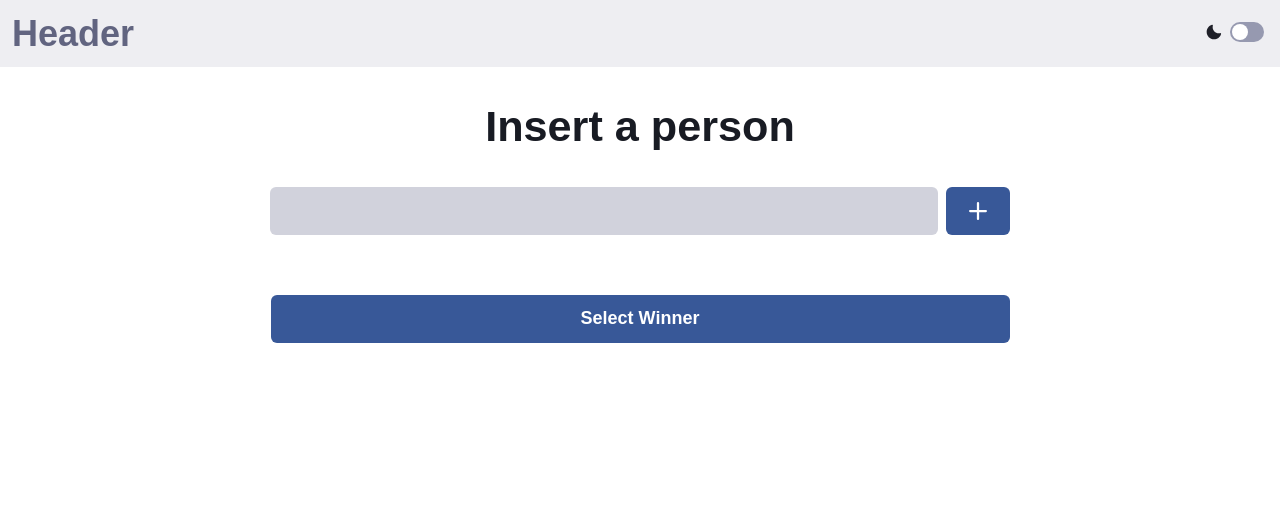
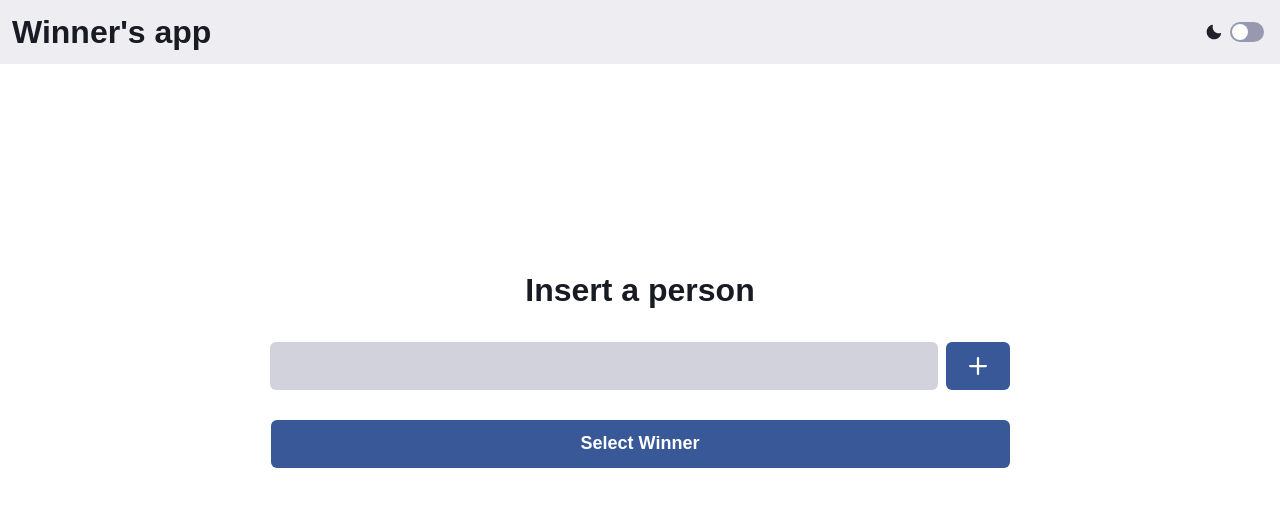
Before and after one commit to diebraga/Winner-s_app, a React (Vite) app: page / in a window 1280 px wide. Shown: the top 506 px of the page. Built offline with nearby package versions, Linux system fonts and the light colour scheme.

Commit message:
added person func

```diff
--- a/src/App.tsx
+++ b/src/App.tsx
@@ -5,6 +5,7 @@ import { ChangeEvent, FormEvent, useState } from 'react'
 import { Header } from './components/Header'
 import { InsertForm } from './components/InsertForm'
 import { PersonListItem } from './components/PersonListItem'
+import { useLocalStorage } from './utils/useLocalStorage'
 
 interface PersonList {
   id: number
@@ -13,7 +14,10 @@ interface PersonList {
 
 function App() {
   const [name, setName] = useState<string>('')
-  const [personList, setPersonList] = useState<PersonList[]>([])
+  const [personList, setPersonList] = useLocalStorage<PersonList[]>('people:winner:choice', [])
+  const [winnerIndex, setWinnerIndex] = useState<number | undefined>(undefined)
+  const [isLoading, setIsLoading] = useState<boolean>(false)
+  const [isChoosen, setIsChoosen] = useState<boolean>(false)
 
   const toast = useToast()
 
@@ -49,6 +53,14 @@ function App() {
     })
   }
 
+  function getRandomNumberBetween(min: number, max: number) {
+    return Math.floor(Math.random() * (max - min + 1) + min);
+  }
+
+  function defineIsWinner(index: number) {
+    return winnerIndex === index
+  }
+
   return (
     <Box>
       <Header />
@@ -56,6 +68,7 @@ function App() {
         alignItems={'center'}
         justify='center'
         flexDir={'column'}
+        minH='80vh'
       >
         <InsertForm
           onChange={handleGetPersonsName}
@@ -63,20 +76,21 @@ function App() {
           onSubmit={handleAddNewPerson}
         />
         <Flex
-          maxH={'60vh'}
+          maxH={'70vh'}
           overflow='auto'
           w='100%'
           direction={'column'}
           alignItems='center'
           justify={'center'}
-          mt='20px'
         >
-          {personList.map(item => {
+          {personList.map((item, index) => {
             return (
               <PersonListItem
                 name={item.name}
                 onDelete={() => handleDeletePerson(item.id, item.name)}
                 key={item.id}
+                hasBorder={defineIsWinner(index)}
+                hasWinner={isChoosen}
               />
             )
           })}
@@ -86,17 +100,31 @@ function App() {
           w='100%'
           alignItems={'center'}
           justify='center'
+          mt={personList.length == 0 ? '30px' : ''}
         >
           <Button
             w='100%'
             maxW={'739px'}
-            mt='40px'
             size={['sm', 'md', 'lg']}
             px='5'
-            disabled={personList.length === 0}
+            disabled={personList.length === 0 && isLoading}
             colorScheme='facebook'
+            isLoading={isLoading}
+            onClick={() => {
+              if (!isChoosen) {
+                setIsLoading(true)
+                setIsChoosen(true)
+                setTimeout(function () {
+                  setWinnerIndex(getRandomNumberBetween(0, personList.length - 1))
+                  setIsLoading(false)
+                }, 1000);
+              } else {
+                setIsChoosen(false)
+                setWinnerIndex(undefined)
+              }
+            }}
           >
-            Select Winner
+            {isChoosen ? 'OK' : 'Select Winner'}
           </Button>
         </Flex>
       </Flex>
--- a/src/components/Header.tsx
+++ b/src/components/Header.tsx
@@ -2,12 +2,10 @@ import { Button } from '@chakra-ui/button'
 import { Flex, Heading } from '@chakra-ui/layout'
 import { MoonIcon, SunIcon } from '@chakra-ui/icons'
 import { Switch } from '@chakra-ui/switch'
-import { useColorMode } from '@chakra-ui/color-mode'
+import { useDarkMode } from '../utils/useDarkMode'
 
 export function Header() {
-  const { colorMode, toggleColorMode } = useColorMode()
-
-  const isDarkMode = colorMode === 'dark' ? true : false;
+  const { isDarkMode, toggleColorMode } = useDarkMode()
 
   return (
     <Flex
@@ -16,12 +14,13 @@ export function Header() {
       py='3'
       position={'absolute'}
       w='100%'
+      alignItems={'center'}
     >
       <Heading
-        color={isDarkMode ? 'gray.400' : "gray.500"}
         ml='3'
+        fontSize={['1.4rem', '1.8rem', '2rem']}
       >
-        Header
+        Winner's app
       </Heading>
       <Flex>
         <Button
--- a/src/components/InsertForm.tsx
+++ b/src/components/InsertForm.tsx
@@ -1,8 +1,10 @@
 import { IconButton } from '@chakra-ui/button'
+import { useColorMode } from '@chakra-ui/color-mode'
 import { AddIcon } from '@chakra-ui/icons'
 import { Input } from '@chakra-ui/input'
 import { Flex, Text } from '@chakra-ui/layout'
-import { ChangeEvent, FormEvent, FormEventHandler } from 'react'
+import { ChangeEvent, FormEvent } from 'react'
+import { useDarkMode } from '../utils/useDarkMode'
 
 interface InsertFormProps {
   onChange: (event: ChangeEvent<HTMLInputElement>) => void
@@ -11,6 +13,8 @@ interface InsertFormProps {
 }
 
 export function InsertForm({ onChange, name, onSubmit }: InsertFormProps) {
+  const { isDarkMode } = useDarkMode()
+
   return (
     <Flex
       as={'form'}
@@ -24,7 +28,7 @@ export function InsertForm({ onChange, name, onSubmit }: InsertFormProps) {
     >
       <Text
         as={'h1'}
-        fontSize={['1.7rem', '2rem', '2.7rem']}
+        fontSize={['1.4rem', '1.8rem', '2rem']}
         fontWeight='bold'
         mt='5'
         py='1'
@@ -38,6 +42,7 @@ export function InsertForm({ onChange, name, onSubmit }: InsertFormProps) {
           w={'100%'}
           size={['sm', 'md', 'lg']}
           variant='filled'
+          focusBorderColor={isDarkMode ? 'blue.100' : 'blue.600'}
           value={name}
           onChange={onChange}
           colorScheme='facebook'
--- a/src/components/PersonListItem.tsx
+++ b/src/components/PersonListItem.tsx
@@ -1,18 +1,29 @@
 import { IconButton } from "@chakra-ui/button";
 import { CloseIcon } from "@chakra-ui/icons";
 import { Box, Flex, Text } from "@chakra-ui/layout";
+import { useDarkMode } from "../utils/useDarkMode";
 
 interface PersonListItemProps {
   name: string
   onDelete: () => void
+  hasBorder: boolean
+  hasWinner: boolean
 }
 
-export function PersonListItem({ name, onDelete }: PersonListItemProps) {
+export function PersonListItem({ name, onDelete, hasBorder, hasWinner }: PersonListItemProps) {
+  const { isDarkMode } = useDarkMode()
+
+  function defineContainerClassName() {
+    const className = isDarkMode ? 'neonText winnerTextDark' : 'neonText winnerText'
+
+    return className
+  }
+
   return (
     <Box
       w='100%'
       px='5'
-      py='3'
+      py='6'
       maxW={'780px'}
       as='form'
       //@ts-ignore
@@ -24,7 +35,7 @@ export function PersonListItem({ name, onDelete }: PersonListItemProps) {
       <Flex
         alignItems={'center'}
         justify='space-between'
-        alignContent={'center'}
+        className={hasBorder ? defineContainerClassName() : ''}
       >
         <Text
           ml='2'
@@ -38,6 +49,7 @@ export function PersonListItem({ name, onDelete }: PersonListItemProps) {
           pl='2'
           variant={'ghost'}
           colorScheme='red'
+          disabled={hasWinner}
           icon={<CloseIcon />}
           aria-label='delete button'
           type="submit"
--- a/src/main.tsx
+++ b/src/main.tsx
@@ -3,6 +3,7 @@ import ReactDOM from 'react-dom/client'
 import App from './App'
 import { ChakraProvider } from '@chakra-ui/react'
 import { theme } from "./styles/theme";
+import './styles/global.css'
 
 ReactDOM.createRoot(document.getElementById('root') as HTMLElement).render(
   <React.StrictMode>
--- /dev/null
+++ b/src/styles/global.css
@@ -0,0 +1,109 @@
+.neonTextDark {
+  color: #fff;
+  text-shadow:
+    0 0 7px #fff,
+    0 0 10px #fff,
+    0 0 21px #fff,
+    0 0 42px #4299E1,
+    0 0 82px #4299E1,
+    0 0 92px #4299E1,
+    0 0 102px #4299E1,
+    0 0 151px #4299E1;
+}
+
+.winnerTextDark {
+  animation: pulsate 1.5s infinite alternate;
+  border: 0.2rem solid #fff;
+  border-radius: 1rem;
+  box-shadow: 0 0 .1rem #fff,
+            0 0 .1rem #fff,
+            0 0 1rem #4299E1,
+            0 0 0.8rem #4299E1,
+            0 0 1.8rem #4299E1,
+            inset 0 0 1.3rem #4299E1;
+}
+
+.neonText {
+  color: #2B6CB0;
+  text-shadow:
+    0 0 7px #2B6CB0,
+    0 0 10px #2B6CB0,
+    0 0 21px #2B6CB0,
+    0 0 42px #7aa5c4,
+    0 0 82px #7aa5c4,
+    0 0 92px #7aa5c4,
+    0 0 102px #7aa5c4,
+    0 0 151px #7aa5c4;
+}
+
+.winnerText {
+  animation: pulsate2 1.5s infinite alternate;
+  border: 0.2rem solid #2B6CB0;
+  border-radius: 1rem;
+  box-shadow: 0 0 .1rem #2B6CB0,
+            0 0 .1rem #2B6CB0,
+            0 0 1rem #7aa5c4,
+            0 0 0.8rem #7aa5c4,
+            0 0 1.8rem #7aa5c4,
+            inset 0 0 1.3rem #7aa5c4;
+}
+
+@keyframes pulsate {
+
+  100% {
+
+      text-shadow:
+      0 0 4px #fff,
+      0 0 11px #fff,
+      0 0 19px #fff,
+      0 0 40px #4299E1,
+      0 0 80px #4299E1,
+      0 0 90px #4299E1,
+      0 0 100px #4299E1,
+      0 0 100px #4299E1;
+
+  }
+
+  0% {
+
+    text-shadow:
+    0 0 2px #fff,
+    0 0 4px #fff,
+    0 0 6px #fff,
+    0 0 10px #4299E1,
+    0 0 45px #4299E1,
+    0 0 55px #4299E1,
+    0 0 70px #4299E1,
+    0 0 80px #4299E1;
+
+}}
+
+@keyframes pulsate2 {
+
+  100% {
+
+      text-shadow:
+      0 0 4px #7aa5c4,
+      0 0 11px #7aa5c4,
+      0 0 19px #7aa5c4,
+      0 0 40px #4299E1,
+      0 0 80px #4299E1,
+      0 0 90px #4299E1,
+      0 0 100px #4299E1,
+      0 0 100px #4299E1;
+
+  }
+
+  0% {
+
+    text-shadow:
+    0 0 2px #7aa5c4,
+    0 0 4px #7aa5c4,
+    0 0 6px #7aa5c4,
+    0 0 10px #4299E1,
+    0 0 45px #4299E1,
+    0 0 55px #4299E1,
+    0 0 70px #4299E1,
+    0 0 80px #4299E1;
+
+}}
--- /dev/null
+++ b/src/utils/useDarkMode.ts
@@ -0,0 +1,19 @@
+import { useColorMode } from "@chakra-ui/color-mode";
+
+interface UseIsDarkModeReturn {
+  isDarkMode: boolean
+  colorMode: string
+  toggleColorMode: () => void
+}
+
+export function useDarkMode(): UseIsDarkModeReturn {
+  const { colorMode, toggleColorMode } = useColorMode()
+
+  const isDarkMode = colorMode === 'dark' ? true : false;
+
+  return {
+    isDarkMode: isDarkMode,
+    colorMode: colorMode,
+    toggleColorMode: toggleColorMode
+  }
+}
--- /dev/null
+++ b/src/utils/useLocalStorage.ts
@@ -0,0 +1,40 @@
+import { useState } from "react";
+
+export function useLocalStorage<T>(key: string, initialValue: T) {
+  // State to store our value
+  // Pass initial state function to useState so logic is only executed once
+  const [storedValue, setStoredValue] = useState<T>(() => {
+    if (typeof window === "undefined") {
+      return initialValue;
+    }
+    try {
+      // Get from local storage by key
+      const item = window.localStorage.getItem(key);
+      // Parse stored json or if none return initialValue
+      return item ? JSON.parse(item) : initialValue;
+    } catch (error) {
+      // If error also return initialValue
+      console.log(error);
+      return initialValue;
+    }
+  });
+  // Return a wrapped version of useState's setter function that ...
+  // ... persists the new value to localStorage.
+  const setValue = (value: T | ((val: T) => T)) => {
+    try {
+      // Allow value to be a function so we have same API as useState
+      const valueToStore =
+        value instanceof Function ? value(storedValue) : value;
+      // Save state
+      setStoredValue(valueToStore);
+      // Save to local storage
+      if (typeof window !== "undefined") {
+        window.localStorage.setItem(key, JSON.stringify(valueToStore));
+      }
+    } catch (error) {
+      // A more advanced implementation would handle the error case
+      console.log(error);
+    }
+  };
+  return [storedValue, setValue] as const;
+}
```
